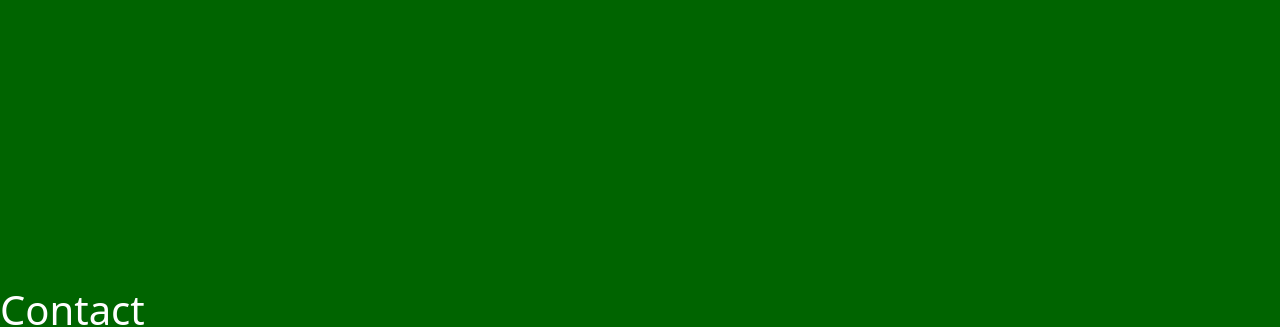
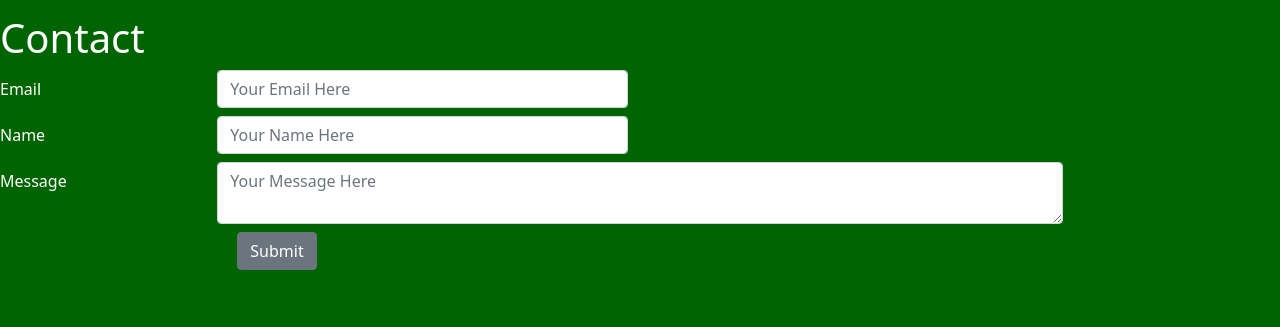
Before and after one commit to Rym25/react-portfolio, a React (Create React App) app: page / in a window 1280 px wide. Both pictures are taken after a click on the element "Contact". Shown: the part 136-463 px from the top of the page. Built offline with nearby package versions, Linux system fonts and the light colour scheme.

Commit message:
added contact form with logic for telling user about what fields are required

```diff
--- a/src/App.js
+++ b/src/App.js
@@ -3,6 +3,7 @@ import React, { useState } from 'react';
 import Header from './component/Header';
 import Footer from './component/Footer';
 import About from './component/About';
+import Contact from './component/Contact'
 
 
 
@@ -23,7 +24,7 @@ function App() {
       <main>
       {currentCategory === 'About Me' && <About/>}
       {currentCategory === 'Portfolio' && <h1>Portfolio</h1>}
-      {currentCategory === 'Contact' && <h1>Contact</h1>}
+      {currentCategory === 'Contact' && <Contact />}
       {currentCategory === 'Resume' && <h1>Resume</h1>}
       </main>
       <Footer />
--- /dev/null
+++ b/src/component/Contact/index.jsx
@@ -0,0 +1,77 @@
+import React, { useState } from "react";
+import { Col, Button, Form, FormGroup, Label, Input, Alert } from 'reactstrap';
+
+const Contact = () => {
+
+    const [messageFormState, setFormState] = useState({ email: '', name: '', message: '' });
+    const [errorMessage, setErrorMessage] = useState('');
+
+    const handleChange = (event) => {
+        const { name, value } = event.target;
+
+        setFormState(
+            {
+                ...messageFormState,
+                [name]: value
+            }
+        );
+    }
+
+    const handleSubmit = (event) => {
+        event.preventDefault();
+        if(!messageFormState.email || !messageFormState.name || !messageFormState.message) {
+            setErrorMessage('Form is missing information!')
+        } else {
+           setErrorMessage('');
+           console.log(messageFormState);
+        }
+
+    }
+
+    const handleBlur = (event) => {
+        if (!event.target.value) {
+            setErrorMessage(`${event.target.name} is required!`);
+        } else if(!errorMessage === 'Form is missing information!' && event.target.value) {
+            setErrorMessage('');
+        }
+    }
+
+    return (
+        <div className='section'>
+            <h1>Contact</h1>
+            <Form onSubmit={handleSubmit}>
+                <FormGroup row className="mb-2">
+                    <Label for="email" sm={2}>Email</Label>
+                    <Col sm={4}>
+                        <Input type="email" name="email" id="email" placeholder="Your Email Here" value={messageFormState.email} onChange={handleChange} onBlur={handleBlur} />
+                    </Col>
+                </FormGroup>
+                <FormGroup row className="mb-2">
+                    <Label for="name" sm={2}>Name</Label>
+                    <Col sm={4}>
+                        <Input type="text" name="name" id="name" placeholder="Your Name Here" value={messageFormState.name} onChange={handleChange} onBlur={handleBlur} />
+                    </Col>
+                </FormGroup>
+                <FormGroup row className="mb-2">
+                    <Label for="message" sm={2}>Message</Label>
+                    <Col sm={8}>
+                        <Input type="textarea" name="message" id="message" placeholder="Your Message Here" value={messageFormState.message} onChange={handleChange} onBlur={handleBlur} />
+                    </Col>
+                </FormGroup>
+                {errorMessage && (
+                    <Alert color="danger">
+                        {errorMessage}
+                    </Alert>
+                )}
+                <FormGroup check row>
+                    <Col sm={{ size: 10, offset: 2 }}>
+                        <Button>Submit</Button>
+                    </Col>
+                </FormGroup>
+            </Form>
+        </div>
+    );
+
+}
+
+export default Contact;
--- a/src/index.css
+++ b/src/index.css
@@ -24,4 +24,5 @@ li {
 .li-m {
   margin-right: calc(1rem * 0.5 );
   margin-left: calc(1rem * 0.5 );
+  cursor: pointer;
 }
```
Also changed, not shown: src/App.css (line endings or trailing spaces).
